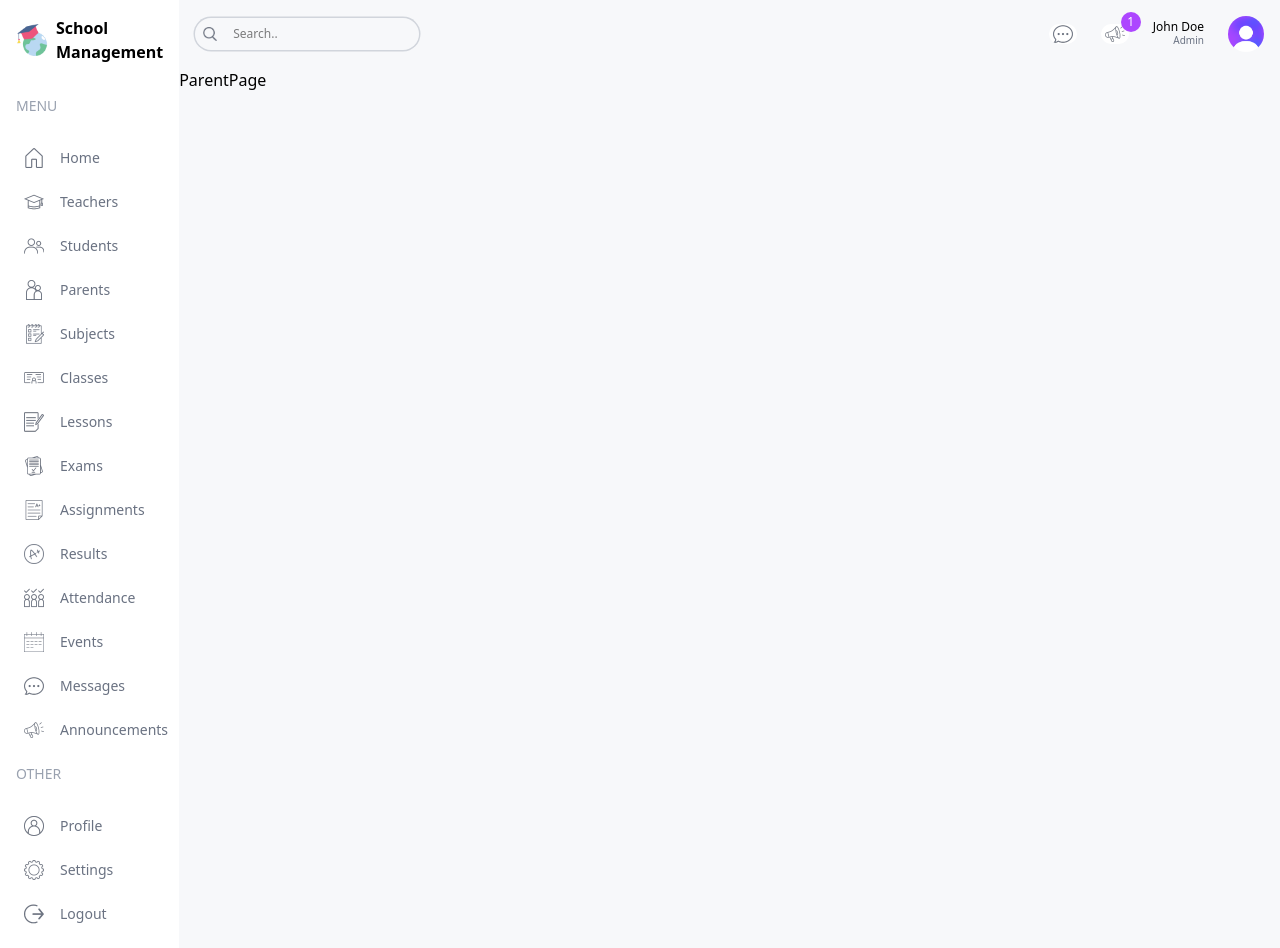
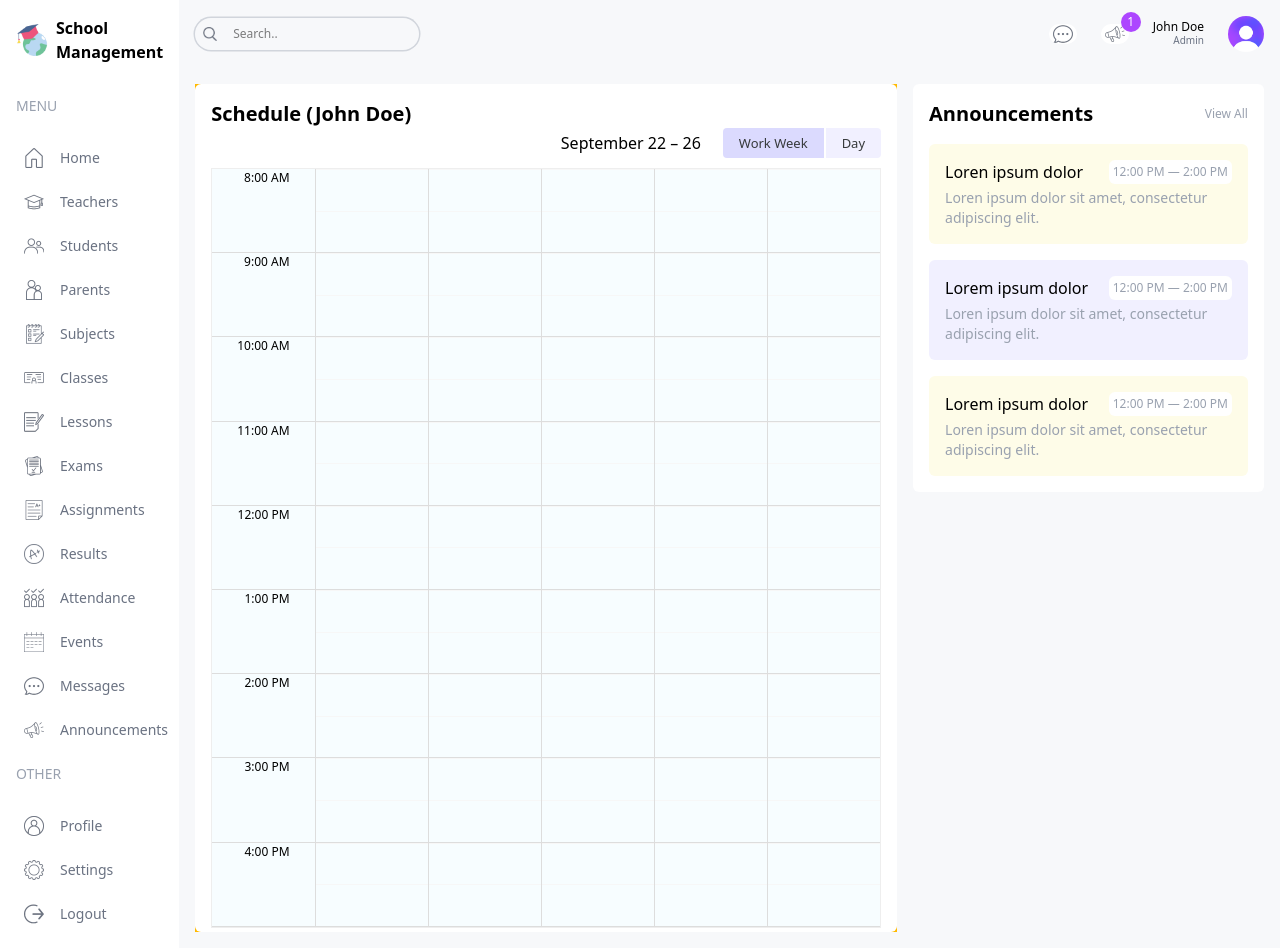
Before and after one commit to rafiuislam/school-management-dashboard, a Next.js app: page /parent in a window 1280 px wide. Built offline with nearby package versions, Linux system fonts and the light colour scheme.

Commit message:
techer, parent and student page done

```diff
--- a/src/app/(dashboard)/layout.jsx
+++ b/src/app/(dashboard)/layout.jsx
@@ -17,7 +17,7 @@ export default function DashboardLayout({ children }) {
         </Link>
         <Menu />
       </div>
-      <div className="w-[85%] md:w-[92%] lg:w-[84%] xl:w-[86%] bg-[#F7F8FA] overflow-scroll">
+      <div className="w-[85%] md:w-[92%] lg:w-[84%] xl:w-[86%] bg-[#F7F8FA] overflow-scroll flex flex-col">
         <Navbar />
         {children}
       </div>
--- a/src/app/(dashboard)/parent/page.jsx
+++ b/src/app/(dashboard)/parent/page.jsx
@@ -1,7 +1,24 @@
+import BigCalendar from "../../components/BigCalender";
+import Announcements from "../../components/Announcements";
+// import EventCalender from "../../components/EventCalender";
+
 const ParentPage = () => {
   return (
-    <div className=''>ParentPage</div>
-  )
-}
+    <div className="flex-1 flex flex-col xl:flex-row p-4 gap-4">
+      {/* left */}
+      <div className="w-full xl:w-2/3 flex flex-col gap-8 bg-amber-400">
+        <div className="h-full bg-white p-4 rounded-md">
+          <h1 className="text-xl font-semibold">Schedule (John Doe)</h1>
+          <BigCalendar />
+        </div>
+      </div>
+      {/* right */}
+      <div className="w-full xl:w-1/3 flex flex-col gap-8 ">
+        {/* <EventCalender /> */}
+        <Announcements />
+      </div>
+    </div>
+  );
+};
 
-export default ParentPage
+export default ParentPage;
--- a/src/app/(dashboard)/teacher/page.jsx
+++ b/src/app/(dashboard)/teacher/page.jsx
@@ -1,7 +1,24 @@
+import BigCalendar from "../../components/BigCalender";
+import Announcements from "../../components/Announcements";
+// import EventCalender from "../../components/EventCalender";
+
 const TeacherPage = () => {
   return (
-    <div>TeacherPage</div>
-  )
-}
+    <div className="flex-1 flex flex-col xl:flex-row p-4 gap-4">
+      {/* left */}
+      <div className="w-full xl:w-2/3 flex flex-col gap-8 bg-amber-400">
+        <div className="h-full bg-white p-4 rounded-md">
+          <h1 className="text-xl font-semibold">Schedule </h1>
+          <BigCalendar />
+        </div>
+      </div>
+      {/* right */}
+      <div className="w-full xl:w-1/3 flex flex-col gap-8 ">
+        {/* <EventCalender /> */}
+        <Announcements />
+      </div>
+    </div>
+  );
+};
 
-export default TeacherPage
+export default TeacherPage;
--- a/src/app/globals.css
+++ b/src/app/globals.css
@@ -15,21 +15,28 @@
   font-family: "Inter", sans-serif !important;
 }
 
-.react-calendar__tile--active {
-  color: #000 !important;
-  background: #c3ebfa !important;
+.react-calendar__navigation__label__labelText {
+  font-weight: 600;
 }
 
-.react-calendar__navigation__label__labelText {
-  font-weight: 600 !important;
+.react-calendar__tile--active {
+  background-color: #c3ebfa !important;
+  color: black !important;
 }
 
 .rbc-btn-group:first-child {
   display: none !important;
 }
+
+.rbc-toolbar-label {
+  text-align: right !important;
+  padding: 0px 20px !important;
+}
+
 .rbc-btn-group:last-child {
   font-size: 13px !important;
 }
+
 .rbc-btn-group:last-child button {
   border: none !important;
   background-color: #f1f0ff !important;
@@ -41,9 +48,70 @@
   box-shadow: none !important;
 }
 
-.rbc-toolbar-label {
-  text-align: right !important;
+.rbc-time-view {
+  border-color: #eee !important;
+}
+
+.rbc-time-header {
+  display: none !important;
+}
+
+.rbc-time-content {
+  border: none !important;
+}
+
+.rbc-time-gutter.rbc-time-column {
+  font-size: 12px !important;
+}
+
+.rbc-time-gutter.rbc-time-column .rbc-timeslot-group {
   padding: 0px 20px !important;
+}
+
+.rbc-timeslot-group {
+  background-color: #f7fdff !important;
+}
+
+.rbc-day-slot {
+  font-size: 14px !important;
+}
+
+.rbc-event {
+  border: none !important;
+  color: black !important;
+  padding: 10px !important;
+  margin: 10px !important;
+  width: 99% !important;
+}
+
+.rbc-event:nth-child(1) {
+  background-color: #e2f8ff !important;
+}
+.rbc-event:nth-child(2) {
+  background-color: #fefce8 !important;
+}
+.rbc-event:nth-child(3) {
+  background-color: #f2f1ff !important;
+}
+.rbc-event:nth-child(4) {
+  background-color: #fdf2fb !important;
+}
+.rbc-event:nth-child(5) {
+  background-color: #e2f8ff !important;
+}
+.rbc-event:nth-child(6) {
+  background-color: #fefce8 !important;
+}
+.rbc-event:nth-child(7) {
+  background-color: #f2f1ff !important;
+}
+.rbc-event:nth-child(8) {
+  background-color: #fdf2fb !important;
+}
+
+.rbc-event-label {
+  color: gray !important;
+  margin-bottom: 5px;
 }
 
 /* @layer utilities {
```
